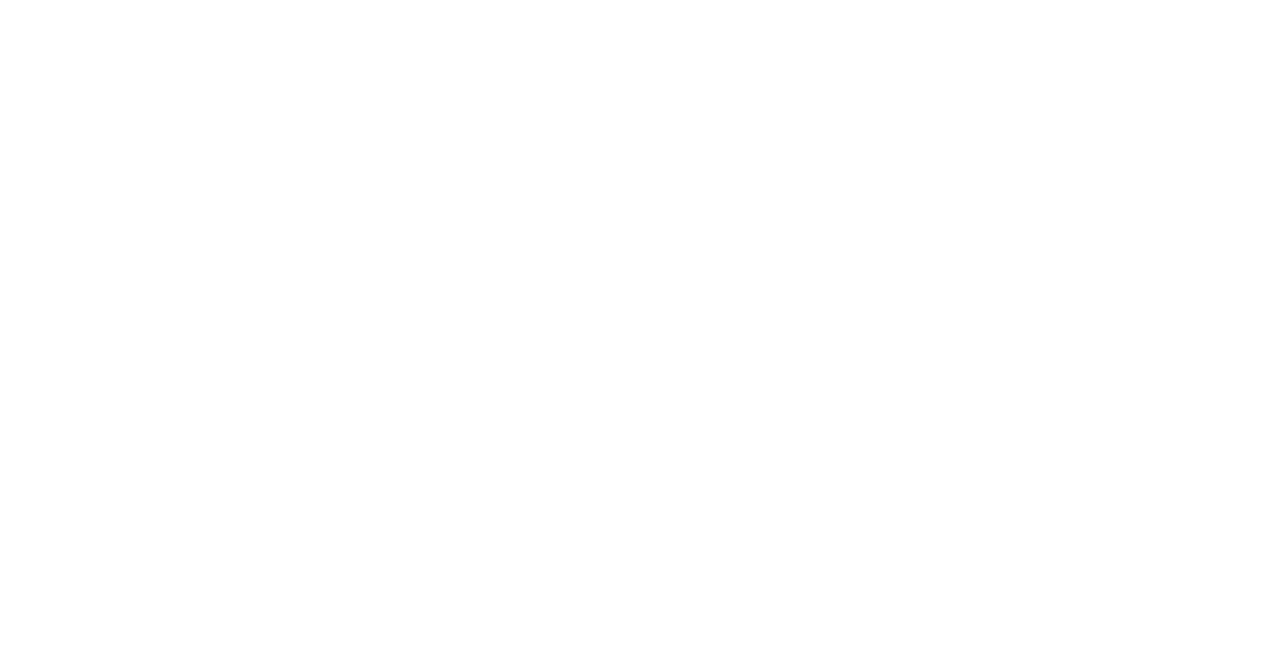
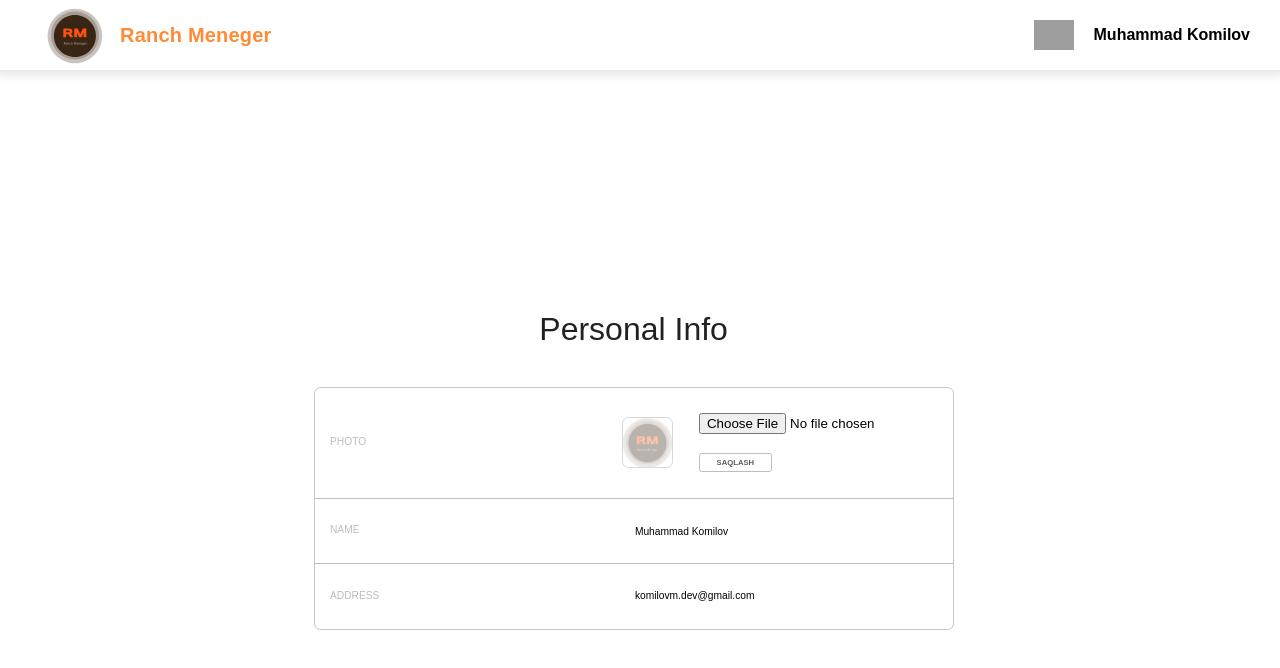
Before and after one commit to komilovmDev/ranchManeger, a React (Vite) app in the folder task app/: page /Profil in a window 1280 px wide. Before the commit this address had no page. Shown: the top 668 px of the page. Built offline with nearby package versions, Linux system fonts and the light colour scheme; grey boxes are pictures that could not be loaded.

Commit message:
ProfilInfo

```diff
--- a/task app/src/App.jsx
+++ b/task app/src/App.jsx
@@ -4,14 +4,16 @@
 import Navbar from './companents/navbar/Navbar'
 import Home from './pages/Home/Home'
 import Login from './pages/Login/Login'
+import ProfelInfo from './pages/ProfilInfo/ProfelInfo'
 
 function App() {
   return (
     <>
       <BrowserRouter>
         <Routes>
-          <Route path='/Page' element={<Home/>}/>
+          <Route path='/home' element={<Home/>}/>
           <Route path='/' element={<Login />}/>
+          <Route path='/Profil' element={<ProfelInfo/>}/>
         </Routes>
       </BrowserRouter>
     </>
--- a/task app/src/companents/navbar/Navbar.jsx
+++ b/task app/src/companents/navbar/Navbar.jsx
@@ -1,5 +1,6 @@
 import './nav.css'
 import rmIcon from '../../assets/rm.svg'
+import { Link } from 'react-router-dom'
 
 
 export default function Navbar() {
@@ -10,10 +11,12 @@
                 <h3>Ranch Meneger</h3>
             </div>
             <div className="navRight">
-                <button className="userInfo">
-                    <img src="https://cdn-icons-png.flaticon.com/512/21/21104.png" alt="" />
-                    <h5>Muhammad Komilov</h5>
-                </button>
+                <Link to={'/Profil'}>
+                    <button className="userInfo">
+                        <img src="https://cdn-icons-png.flaticon.com/512/21/21104.png" alt="" />
+                        <h5>Muhammad Komilov</h5>
+                    </button>
+                </Link>
             </div>
         </div>
     )
--- a/task app/src/companents/navbar/nav.css
+++ b/task app/src/companents/navbar/nav.css
@@ -1,4 +1,5 @@
 .navbar {
+    width: 100%;
     height: 70px;
     display: flex;
     align-items: center;
@@ -24,10 +25,6 @@
     color: #FF8B36;
 }
 
-.navbar .navRight {
-
-}
-
 .navbar .navRight .userInfo {
     display: flex;
     align-items: center;
--- a/task app/src/pages/Home/Home.jsx
+++ b/task app/src/pages/Home/Home.jsx
@@ -1,5 +1,6 @@
 import MainCard from "../../companents/mainCards/MainCard";
 import MainNav from "../../companents/mainNav/MainNav";
+import Navbar from "../../companents/navbar/Navbar";
 
 
 export default function Home() {
--- a/task app/src/pages/Login/Login.jsx
+++ b/task app/src/pages/Login/Login.jsx
@@ -24,7 +24,7 @@
                         </div>
                     </div>
                     <div className="Kirish">
-                    <Link to={"/Page"}>
+                    <Link to={"/home"}>
                         <button>
                             Kirish
                         </button>
--- /dev/null
+++ b/task app/src/pages/ProfilInfo/ProfelInfo.css
@@ -0,0 +1,157 @@
+.PersolalContainer {
+  width: 99vw;
+  height: 100vh;
+  display: flex;
+  flex-direction: column;
+  justify-content: center;
+  align-items: center;
+}
+
+.PersonalTitle {
+  width: 95vw;
+  display: flex;
+  justify-content: center;
+  align-items: center;
+}
+
+.PersonalTitle h1 {
+  font-family: sans-serif;
+  font-size: 2.5vw;
+  font-weight: 400;
+  line-height: 3vw;
+  color: rgba(0, 0, 0, 0.87);
+}
+
+.PersonalInfoBox {
+  margin-top: 3vw;
+  width: 50vw;
+  height: auto;
+  display: flex;
+  flex-direction: column;
+  align-items: center;
+  border: 0.1vw solid rgba(128, 128, 128, 0.439);
+  border-radius: 0.5vw;
+  font-size: 0.8vw;
+}
+
+.PersonalPhoto {
+  display: flex;
+  width: 100%;
+  box-sizing: border-box;
+  padding: 2vw 1vw 2vw 1.2vw;
+  align-items: center;
+  border-bottom: 0.1vw solid #bdbdbd;
+}
+
+.PersonalName {
+  display: flex;
+  width: 100%;
+  box-sizing: border-box;
+  padding: 2vw 1vw 2vw 1.2vw;
+  align-items: center;
+  border-bottom: 0.1vw solid #bdbdbd;
+}
+
+.PersonalAdress {
+  display: flex;
+  width: 100%;
+  box-sizing: border-box;
+  padding: 2vw 1vw 2vw 1.2vw;
+  align-items: center;
+  flex-wrap: wrap;
+}
+
+.NamePhoto {
+  display: flex;
+  width: 50%;
+  padding: 0px 20vw 0.2vw 0px;
+  flex-direction: column;
+  align-items: flex-start;
+  color: #bdbdbd;
+}
+
+.ImgPhotoBox {
+    width: 4vw;
+    height: 4vw;
+    border: .1vw solid #bdbdbd95;
+    border-radius: .5vw;
+    overflow: hidden;
+}
+
+.ImgPhotoBox img {
+    width: 100%;
+    object-fit: cover;
+}
+
+.ImgPhoto {
+  display: flex;
+  width: 50%;
+  flex-direction: column;
+  align-items: flex-start;
+}
+
+.NameName {
+  display: flex;
+  width: 50%;
+  padding: 0px 10vw 0.2vw 0px;
+  flex-direction: column;
+  align-items: flex-start;
+  color: #bdbdbd;
+}
+.AdressName {
+  display: flex;
+  width: 50%;
+  padding: 0px 12vw 0.2vw 0px;
+  flex-direction: column;
+  align-items: flex-start;
+  flex-wrap: wrap;
+  color: #bdbdbd;
+}
+
+.AdressEmail {
+  display: flex;
+  width: 50%;
+  padding: 0px 12vw 0.2vw 0px;
+  flex-direction: column;
+  align-items: flex-start;
+  flex-wrap: wrap;
+}
+
+.InputPhoto {
+    width: 50%;
+    height: 100%;
+    display: flex;
+    flex-direction: column;
+    align-items: flex-start;
+    justify-content: center;
+    gap: 1.5vw;
+    padding: 0 2vw;
+}
+
+.InputPhoto input [type=file] {
+    border: none;
+}
+
+.sobmit {
+    border: .1vw solid #bdbdbd;
+    padding: .3vw 1.3vw;
+    background: none;
+    font-size: .6vw;
+    text-transform: uppercase;
+    font-family: sans-serif;
+    font-weight: 600;
+    color: rgb(93, 92, 92);
+    border-radius: .2vw;
+    transition: all .3s ease;
+}
+
+.sobmit:hover {
+    border: .1vw solid #bdbdbd;
+    padding: .3vw 1.3vw;
+    font-size: .6vw;
+    text-transform: uppercase;
+    font-family: sans-serif;
+    font-weight: 600;
+    color: rgb(233, 233, 233);
+    background-color:rgb(137, 135, 135) ;
+}
--- /dev/null
+++ b/task app/src/pages/ProfilInfo/ProfelInfo.jsx
@@ -0,0 +1,62 @@
+import Navbar from "../../companents/navbar/Navbar";
+import './ProfelInfo.css'
+import ava from './../../assets/vod.png';
+
+export default function ProfelInfo() {
+    return (
+        <>
+            <div className="ProfelInfo">
+                <Navbar />
+                <div className="PersolalContainer">
+                    <div className="PersonalTitle">
+                        <h1>
+                            Personal Info
+                        </h1>
+                    </div>
+                    <div className="PersonalInfoBox">
+                        <div className="PersonalPhoto">
+                            <div className="NamePhoto">
+                                <p>
+                                    PHOTO
+                                </p>
+                            </div>
+                            <div className="ImgPhoto">
+                                <div className="ImgPhotoBox">
+                                    <img src={ava} alt="" />
+                                </div>
+                            </div>
+                            <div className="InputPhoto">
+                                <input type="file" id="MyFile" />
+                                <input className="sobmit" type="submit" value="saqlash"/>
+                            </div>
+                        </div>
+                        <div className="PersonalName">
+                            <div className="NameName">
+                                <p>
+                                    NAME
+                                </p>
+                            </div>
+                            <div className="NameText">
+                                <p>
+                                    Muhammad Komilov
+                                </p>
+                            </div>
+                        </div>
+                        <div className="PersonalAdress">
+                            <div className="AdressName">
+                                <p>
+                                    ADDRESS
+                                </p>
+                            </div>
+                            <div className="AdressEmail">
+                                <p>
+                                    komilovm.dev@gmail.com
+                                </p>
+                            </div>
+                        </div>
+                    </div>
+                </div>
+            </div>
+        </>
+    )
+}
```
Also changed, not shown: task app/src/pages/Profile/Profile.jsx (line endings or trailing spaces).
